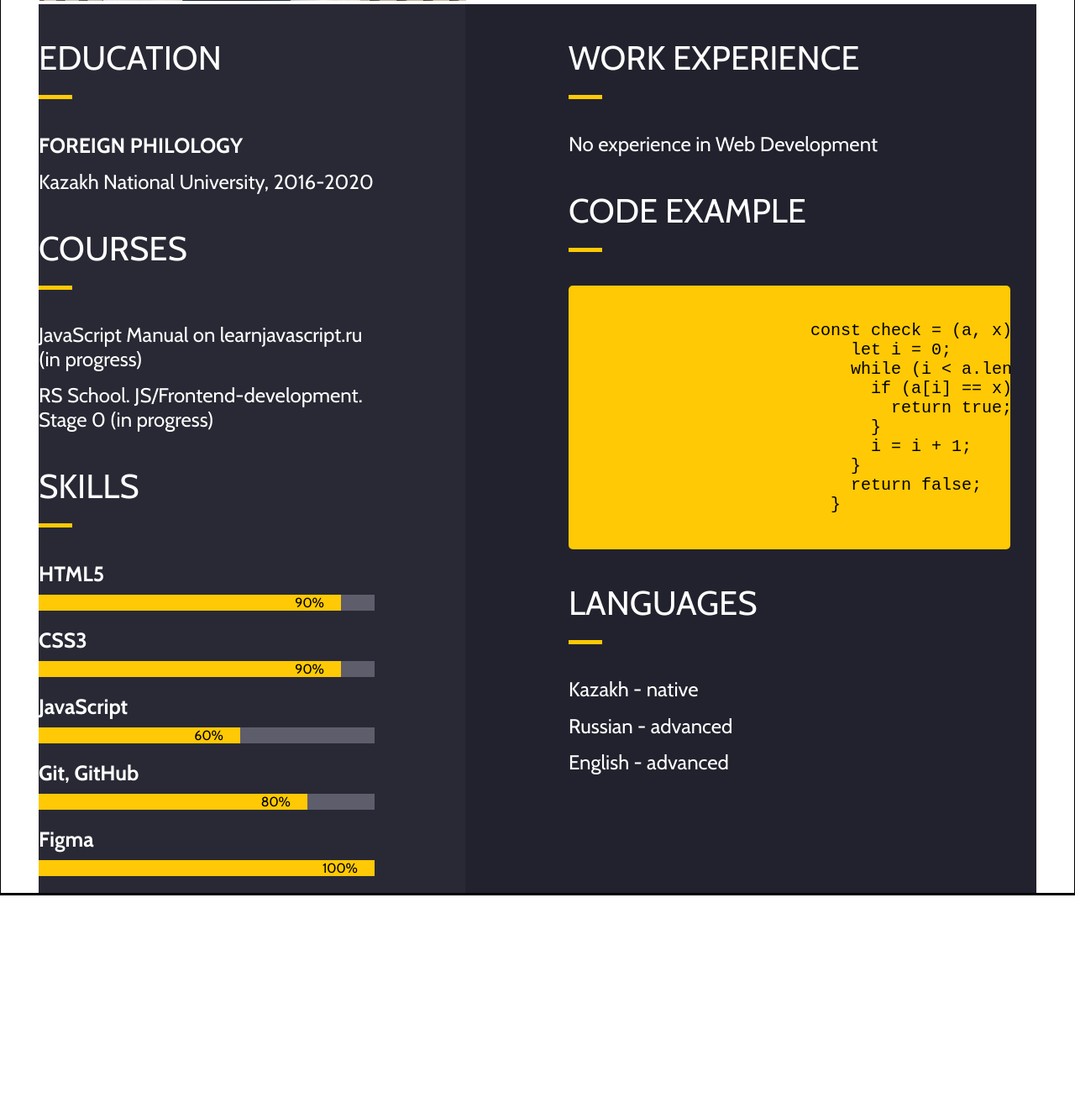
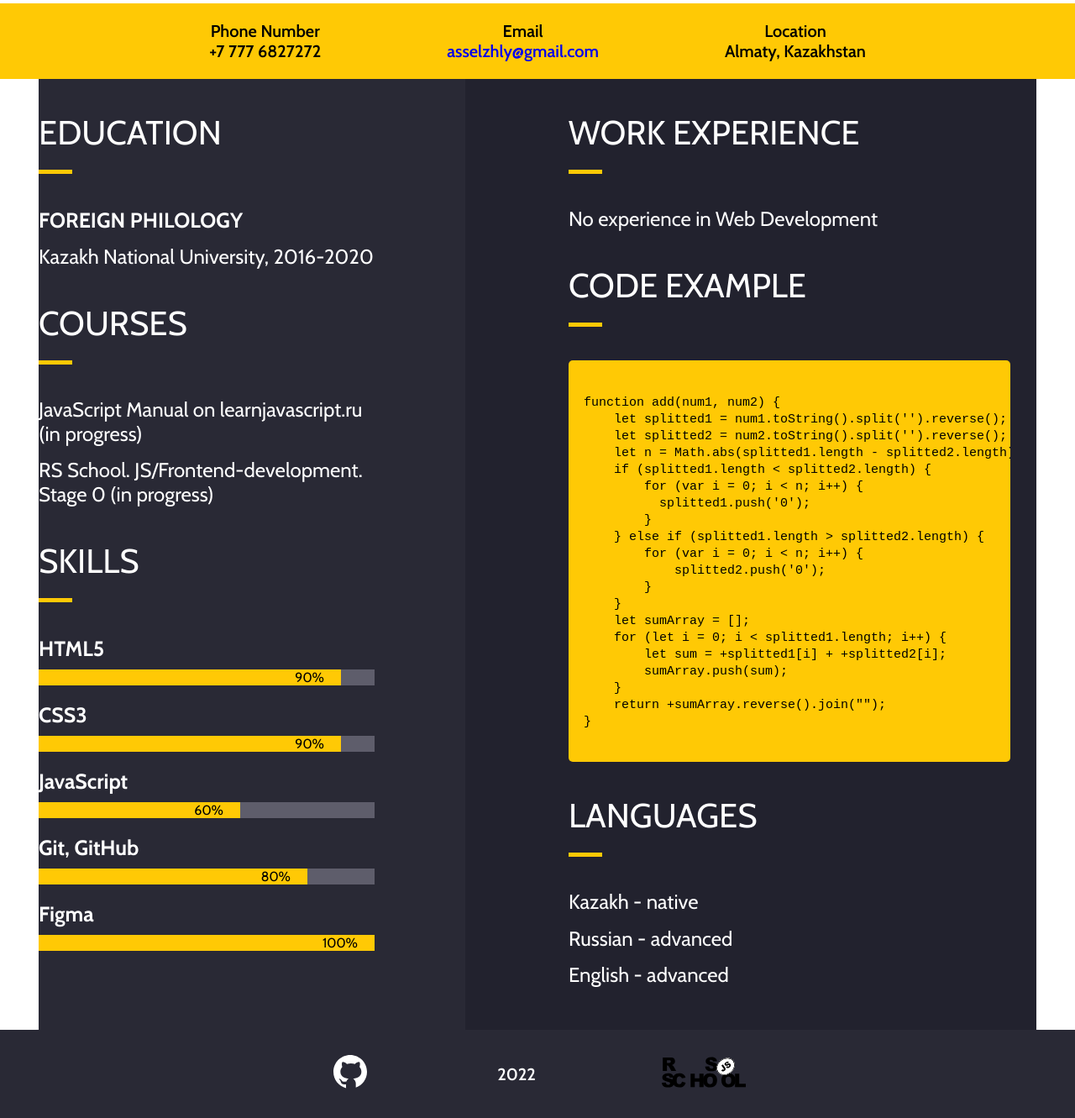
Before and after one commit to asselzhl/rsschool-cv, a plain HTML site: page index.html in a window 1280 px wide. Shown: the part 620-1951 px from the top of the page at 84% size. Before the commit the page ends 1686 px from the top, so only its background shows below. Drawn offline with nearby package versions, Linux system fonts and the light colour scheme; a web font is replaced by a local one.

Commit message:
feat: add last changes

```diff
--- a/index.html
+++ b/index.html
@@ -30,7 +30,7 @@
         <div class="container">
             <section class="profile-section">
                 <div class="profile_image">
-                <img src="/avatar.jpg" alt="avatar" height="530" width="508">
+                <img src="/assets/images/avatar.jpg" alt="avatar" height="530" width="508">
                 </div>
                 <div class="profile_body">
                 <h1 class="page_title">Assel Zholaushybay</h1>
@@ -39,6 +39,22 @@
                 <div class="page_rectangle"></div>
                 <p class="profile_text">It’s been only 3 month since I’ve started learning Web development by myself. Despite such a short time, I have a good command of HTML and CSS. Moreover, recently I’ve started exploring JavaScript and I’m already familiar with the basic concepts of this language as well as solving simple tasks.</p>
                 </div>
+            </section>
+            <section class="contacts">
+                <ul class="contacts_list">
+                    <li class="contact_item">
+                        <p>Phone Number</p>
+                        <p>+7 777 6827272</p>
+                    </li>
+                    <li class="contact_item">
+                        <p>Email</p>
+                        <p><a href="mailto:asselzhly@gmail.com">asselzhly@gmail.com</a></p>
+                    </li>
+                    <li class="contact_item">
+                        <p>Location</p>
+                        <p>Almaty, Kazakhstan</p>
+                    </li>
+                </ul>
             </section>
             <section class="content-section">
                 <div class="left_column">
@@ -84,16 +100,26 @@
                     <div class="page_rectangle"></div>
                     <div class="code_example">
                     <code>
-                        const check = (a, x) => {
-                            let i = 0;
-                            while (i < a.length) {
-                              if (a[i] == x) {
-                                return true;
-                              }
-                              i = i + 1;
-                            }
-                            return false;
-                          }
+function add(num1, num2) {
+    let splitted1 = num1.toString().split('').reverse();
+    let splitted2 = num2.toString().split('').reverse();
+    let n = Math.abs(splitted1.length - splitted2.length);
+    if (splitted1.length < splitted2.length) {
+        for (var i = 0; i < n; i++) {
+          splitted1.push('0');
+        }
+    } else if (splitted1.length > splitted2.length) {
+        for (var i = 0; i < n; i++) {
+            splitted2.push('0');
+        }
+    }
+    let sumArray = [];
+    for (let i = 0; i < splitted1.length; i++) {
+        let sum = +splitted1[i] + +splitted2[i];
+        sumArray.push(sum);
+    }
+    return +sumArray.reverse().join("");
+}
                     </code>
                     </div>
                     <h2 class="section_title white">LANGUAGES</h2>
@@ -108,7 +134,17 @@
     </main>
     <footer class="footer">
         <div class="container">
-
+            <ul class="footer_list">
+                <li>
+                    <a class="footer_link_github" href="https://github.com/asselzhl"><img src="/assets/icons/icons8-github.svg" alt="github icon" width="50" height="50"></a>
+                </li>
+                <li>
+                    2022
+                </li>
+                <li>
+                    <a class="footer_link_rsschool" href="https://rs.school/js/"><img src="/assets/icons/rs_school_js.svg" alt="rsschool icon" width="100" height="100"></a>
+                </li>
+            </ul>
         </div>
     </footer>
 </body>
--- a/style.css
+++ b/style.css
@@ -24,7 +24,6 @@ ul,
     max-width: 1440px;
     margin: 0 auto;
     box-sizing: content-box;
-    border: #000000 1px solid;
   }
 .header {
     display: flex;
@@ -104,7 +103,6 @@ ul,
 .content-section {
     display: flex;
     width: 100%;
-
     align-content: center;
     justify-content: center;
 }
@@ -163,14 +161,14 @@ ul,
     min-width: 680px;
 }
 code {
-    font-size: 20px;
+    font-size: 15px;
 }
 .code_example {
     background-color: #FFC905;
     max-width: 526px;
     min-height: 300px;
     border-radius: 5px;
-
+    padding: 0px 18px;
     overflow: auto;
     word-wrap: normal;
     white-space: pre;
@@ -178,9 +176,44 @@ code {
 .white {
     margin: 40px 0px 20px 0px;
 }
-.left_column_inside {
 
+.right_column_inside {
+    margin: 0px 0px 50px 123px;
 }
-.right_column_inside {
-    margin: 0px 0px 0px 123px;
+.contacts {
+    display: flex;
+    justify-content: space-around;
+    min-height: 90px;
+    align-items: center;
+    background-color: #FFC905;
 }
+.contacts_list {
+    display: flex;
+    flex-direction: row;
+    align-items: center;
+    font-size: 20px;
+    font-weight: 600;
+    text-align: center;
+}
+.contact_item:not(:last-child) {
+    margin: 0px 150px 0px 0px;
+ }
+ .footer {
+    display: flex;
+    justify-content: space-around;
+    min-height: 90px;
+    align-items: center;
+    background-color: #292935;
+}
+.footer_list {
+   color: #FFFFFF;
+   display: flex;
+    flex-direction: row;
+    align-items: center;
+    font-size: 20px;
+    font-weight: 600;
+    text-align: center;
+}
+.footer_list li:not(:last-child) {
+    margin: 0px 150px 0px 0px;
+}
```
Also changed, not shown: assets/icons/icons8-github.svg (added), assets/icons/rs_school_js.svg (added), assets/images/avatar.jpg (added).
